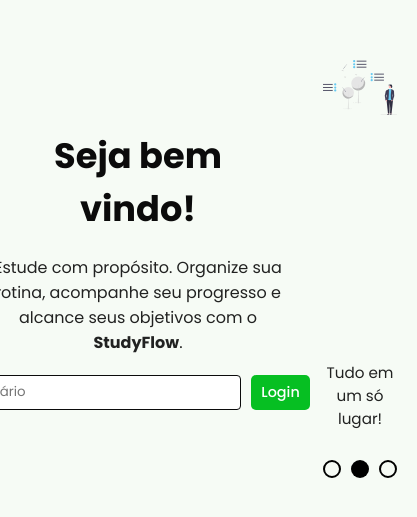
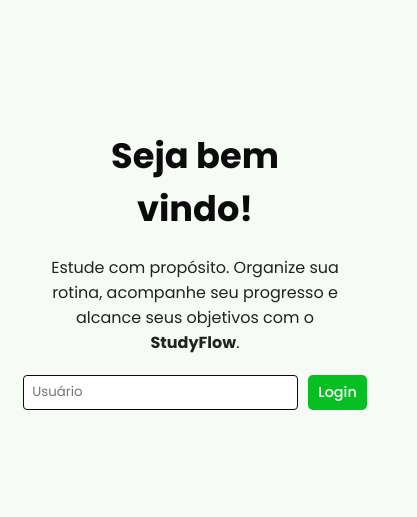
Before and after one commit to guilhermedevmatos15/study-flow, a React (Vite) app: page / in a window 390 px wide. Shown: the part 153-670 px from the top of the page, 417 px wide, since content can reach past the window. Built offline with nearby package versions, Linux system fonts and the light colour scheme.

Commit message:
style: responsividade da página de login feita

```diff
--- a/src/pages/LoginPage/LoginPage.css
+++ b/src/pages/LoginPage/LoginPage.css
@@ -27,7 +27,8 @@
 			}
 
 			p {
-            margin-top: 20px;
+				max-width: 500px;
+				margin: 20px auto 0 auto;
 				opacity: 0.9;
 			}
 
@@ -49,3 +50,20 @@
 		}
 	}
 }
+
+@media (max-width: 870px) {
+	.LoginPage {
+		main {
+			flex-direction: column-reverse;
+
+         .right {
+            padding: 0;
+            display: none;
+         }
+
+         .left {
+            width: 100%;
+         }
+		}
+	}
+}
```
Lines whose indentation alone changed are shown as unchanged.
